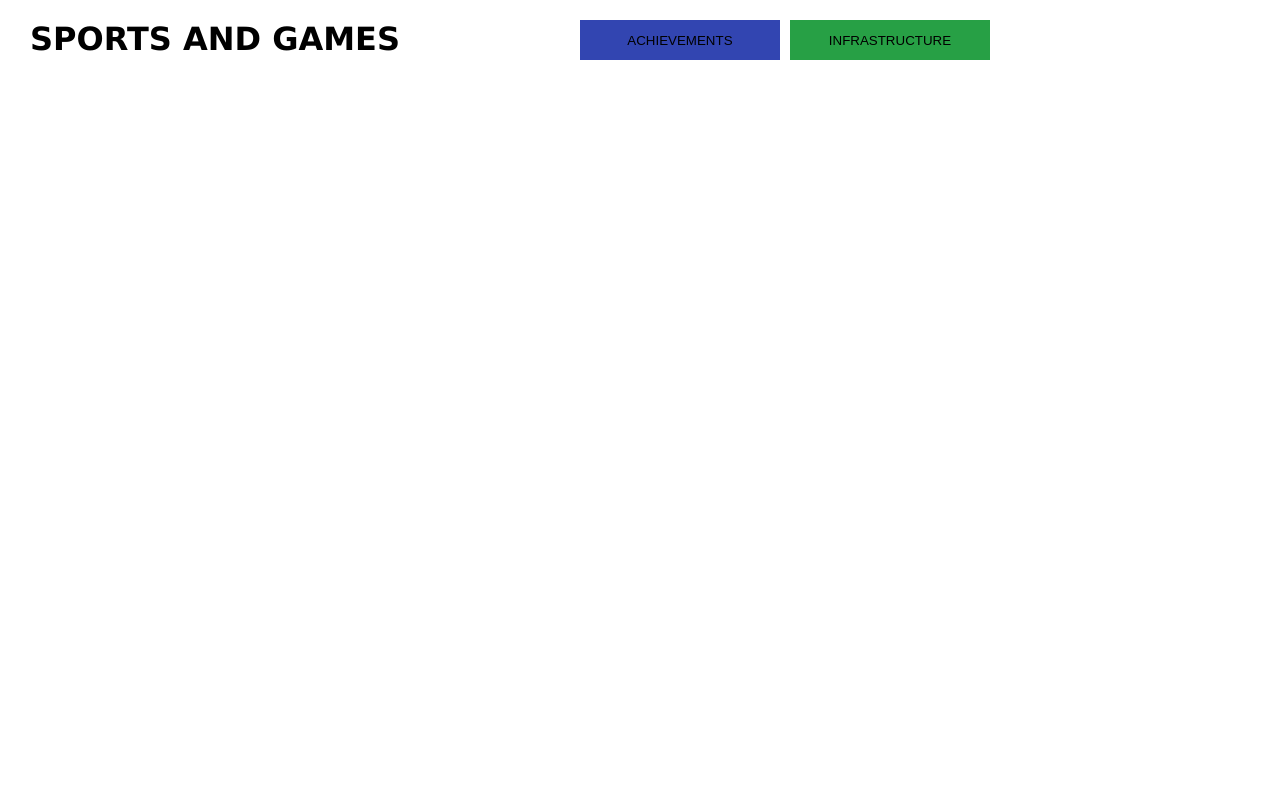
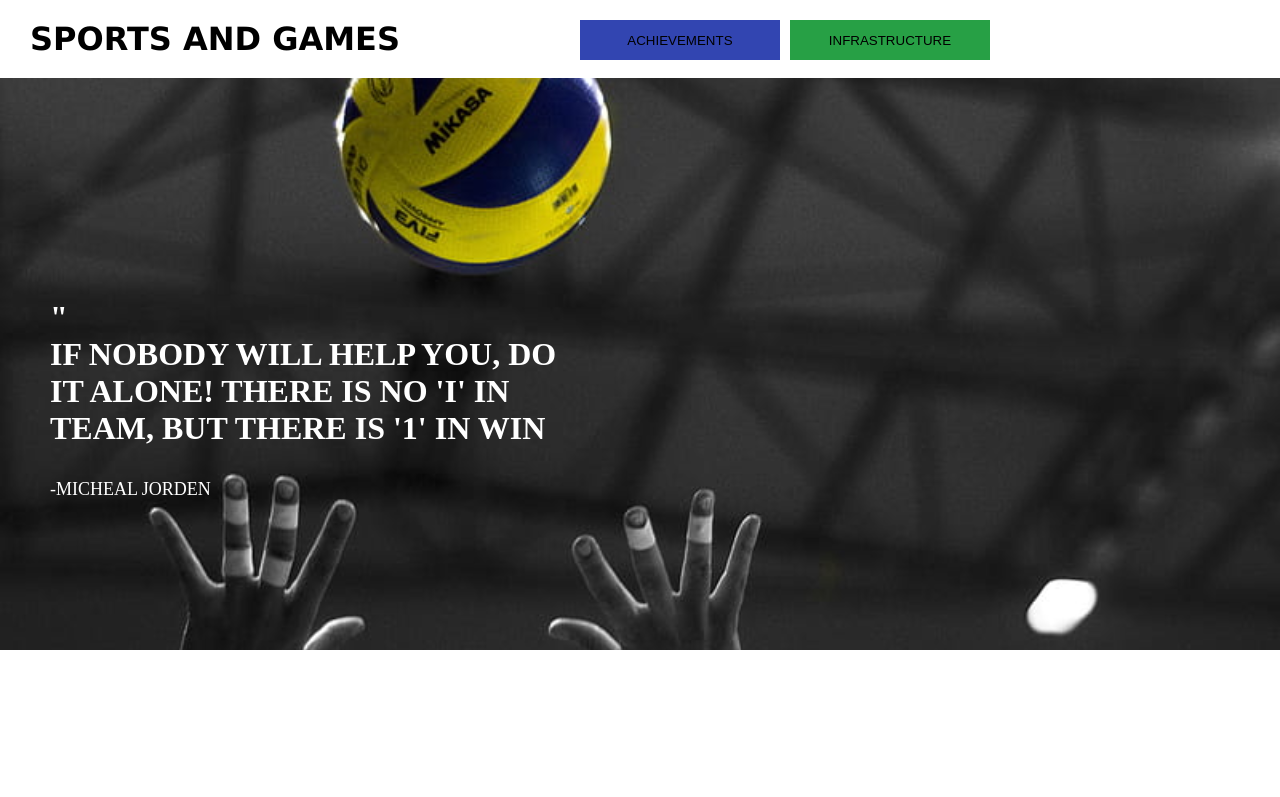
Before and after one commit to VenomArmaan/Hackathon-school-site-, a plain HTML site: page sports.html in a window 1280 px wide. Shown: the top 797 px of the page. Drawn offline with Linux system fonts and the light colour scheme; the site is published under a folder, as on GitHub Pages, so addresses that start at the root find nothing.

Commit message:
Update sports.css

```diff
--- a/sports.css
+++ b/sports.css
@@ -3,7 +3,7 @@ body{
     padding: 0px;
 }
 .back{
-background-image: url("/sportsimage/backbanner1.jpg");
+background-image: url("sportsimage/backbanner1.jpg");
 background-size: cover;
 background-blend-mode: multiply;
 padding-bottom: 50px;
```
